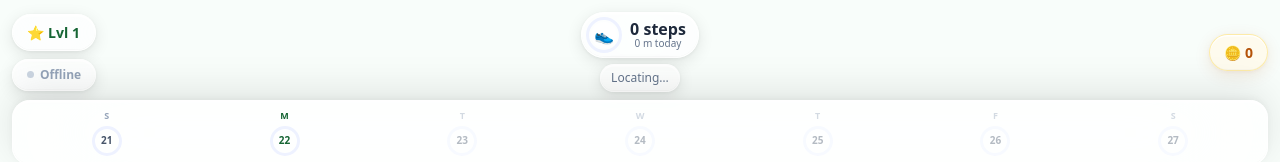
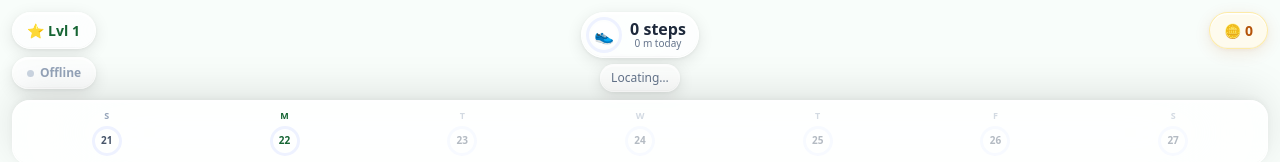
Before and after one commit to leon-arndt/lorewalk-web, a React (Vite) app: page / in a window 1280 px wide. Shown: the top 162 px of the page. Built offline with nearby package versions, Linux system fonts and the light colour scheme; no server answers.

Commit message:
fix(hud): align coin capsule with level badge and step counter
Top HUD row centered items across a taller left column (level badge +
mode toggle stacked), pushing the coin button down. Align to flex-start
instead.

```diff
--- a/src/pages/MapPage.tsx
+++ b/src/pages/MapPage.tsx
@@ -359,7 +359,7 @@ export function MapPage() {
         pointerEvents: 'none',
       }}>
         <div style={{
-          display: 'grid', gridTemplateColumns: '1fr auto 1fr', alignItems: 'center',
+          display: 'grid', gridTemplateColumns: '1fr auto 1fr', alignItems: 'flex-start',
         }}>
           <div style={{ pointerEvents: 'auto', justifySelf: 'start', display: 'flex', flexDirection: 'column', gap: 8 }}>
             <LevelCapsule level={profile.level} />
```
